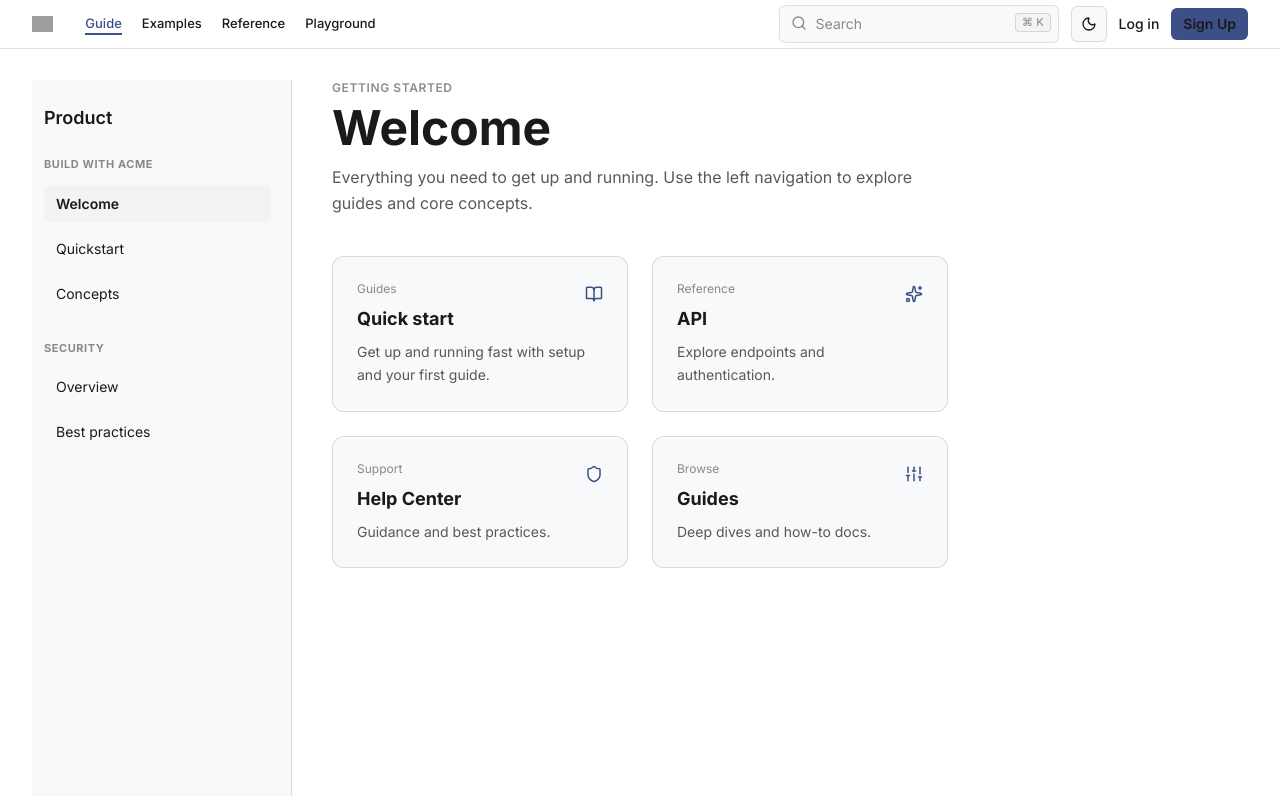
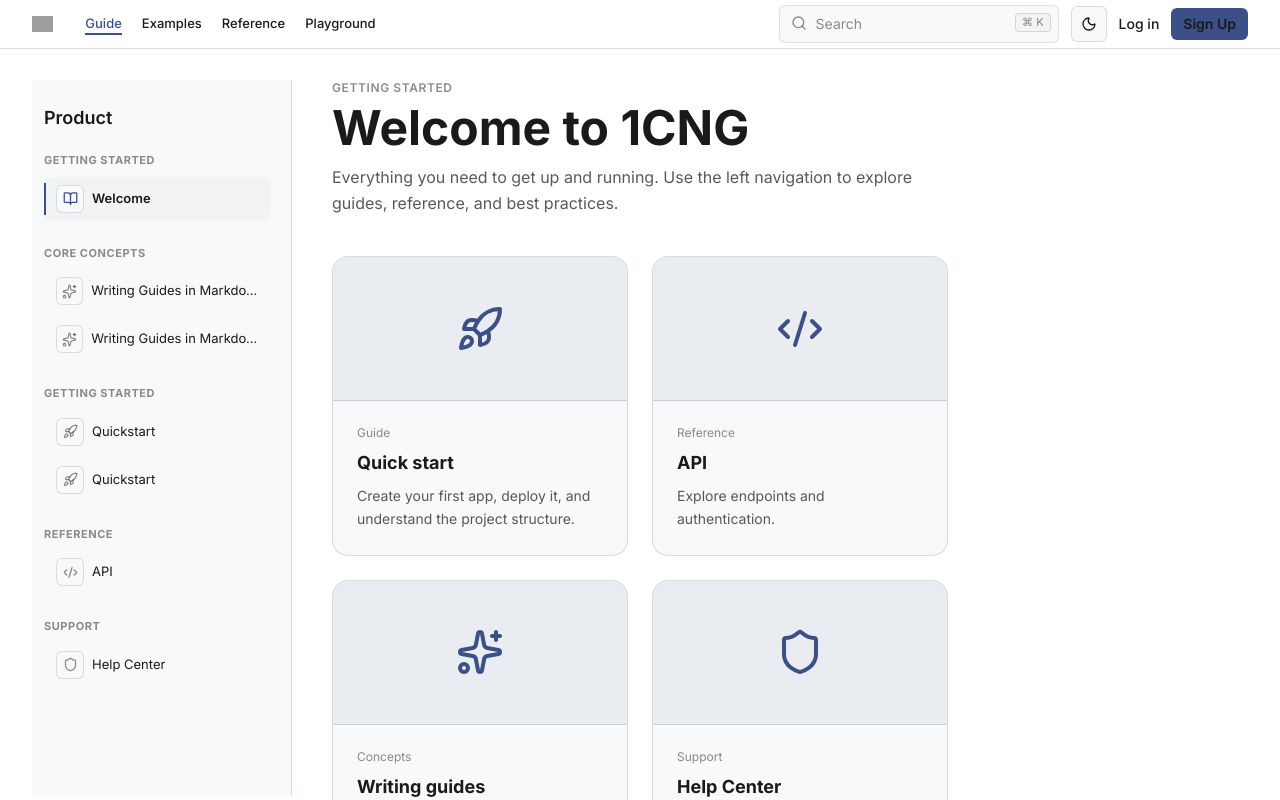
Before and after one commit to lily0ng/my-app, a React (Vite) app: page /docs/guides/product in a window 1280 px wide. Shown: the top 800 px of the page. Built offline with nearby package versions, Linux system fonts and the light colour scheme; grey boxes are pictures that could not be loaded.

Commit message:
update docs

```diff
--- a/src/pages/doc/DocsProductPage.tsx
+++ b/src/pages/doc/DocsProductPage.tsx
@@ -1,17 +1,81 @@
-import { useState } from 'react';
+import { useMemo, useState } from 'react';
 import { Link, useLocation } from 'react-router-dom';
-import { BookOpen, Shield, Sliders, Sparkles } from 'lucide-react';
+import { BookOpen, Code2, Layers, Rocket, Shield, Sparkles, type LucideIcon } from 'lucide-react';
 import { DocsShell } from '../../components/DocsShell';
 
 type SideItem = {
   label: string;
   to?: string;
   indent?: boolean;
+  Icon?: LucideIcon;
 };
 
-type SideGroup = {
+type GuideFrontmatter = {
+  title?: string;
+  description?: string;
+  section?: string;
+  order?: number;
+  indent?: boolean;
+  slug?: string;
+  updated?: string;
+};
+
+type GuidePost = {
+  slug: string;
   title: string;
-  items: SideItem[];
+  description: string;
+  section: string;
+  order: number;
+  indent: boolean;
+  updated: string | undefined;
+};
+
+const slugFromPath = (path: string) => {
+  const file = path.split('/').pop() ?? path;
+  return file.replace(/\.md$/i, '');
+};
+
+const parseFrontmatter = (raw: string): { data: GuideFrontmatter; content: string } => {
+  const trimmed = raw ?? '';
+  if (!trimmed.startsWith('---')) {
+    return { data: {}, content: trimmed };
+  }
+
+  const endIdx = trimmed.indexOf('\n---', 3);
+  if (endIdx === -1) {
+    return { data: {}, content: trimmed };
+  }
+
+  const header = trimmed.slice(3, endIdx).trim();
+  const body = trimmed.slice(endIdx + '\n---'.length).replace(/^\s*\n/, '');
+
+  const data: GuideFrontmatter = {};
+  for (const line of header.split(/\r?\n/)) {
+    const t = line.trim();
+    if (!t || t.startsWith('#')) continue;
+    const idx = t.indexOf(':');
+    if (idx === -1) continue;
+    const key = t.slice(0, idx).trim();
+    let value = t.slice(idx + 1).trim();
+    value = value.replace(/^"|"$/g, '').replace(/^'|'$/g, '');
+
+    if (key === 'order') {
+      const n = Number(value);
+      if (!Number.isNaN(n)) {
+        data.order = n;
+      }
+      continue;
+    }
+
+    if (key === 'title') data.title = value;
+    if (key === 'description') data.description = value;
+    if (key === 'section') data.section = value;
+    if (key === 'indent') data.indent = value === 'true' || value === '1' || value === 'yes';
+    if (key === 'slug') data.slug = value;
+    if (key === 'updated') data.updated = value;
+  }
+
+  return { data, content: body };
 };
 
 export function DocsProductPage() {
@@ -21,52 +85,204 @@ export function DocsProductPage() {
 
   const norm = (p: string) => (p.endsWith('/') ? p.slice(0, -1) : p);
 
-  const groups: SideGroup[] = [
+  const posts = useMemo<GuidePost[]>(() => {
+    const modules = import.meta.glob(['../../POST/guides/*.md', '/src/POST/guides/*.md'], {
+      eager: true,
+      query: '?raw',
+      import: 'default',
+    }) as Record<string, unknown>;
+
+    return Object.entries(modules)
+      .map((entry): GuidePost | null => {
+        const [path, raw] = entry;
+        try {
+          const rawText = typeof raw === 'string' ? raw : '';
+          const parsed = parseFrontmatter(rawText);
+          const data = parsed.data ?? {};
+          const derivedSlug = (data.slug ?? slugFromPath(path)).toString();
+
+          return {
+            slug: derivedSlug,
+            title: (data.title ?? derivedSlug).toString(),
+            description: (data.description ?? '').toString(),
+            section: (data.section ?? 'Getting Started').toString(),
+            order: typeof data.order === 'number' ? data.order : 999,
+            indent: data.indent === true,
+            updated: typeof data.updated === 'string' ? data.updated : undefined,
+          };
+        } catch {
+          return null;
+        }
+      })
+      .filter((p): p is GuidePost => {
+        if (p === null) return false;
+        if (p.title.trim().length === 0) return false;
+        if (p.slug.toLowerCase() === 'readme') return false;
+        return true;
+      })
+      .sort((a, b) => {
+        if (a.section !== b.section) return a.section.localeCompare(b.section);
+        if (a.order !== b.order) return a.order - b.order;
+        return a.title.localeCompare(b.title);
+      });
+  }, []);
+
+  const filteredPosts = useMemo(() => {
+    const q = search.trim().toLowerCase();
+    if (!q) return posts;
+    return posts.filter((p) => {
+      const hay = `${p.title} ${p.description} ${p.section}`.toLowerCase();
+      return hay.includes(q);
+    });
+  }, [posts, search]);
+
+  const sidebarPosts = useMemo(() => {
+    return filteredPosts.filter((p) => p.slug.toLowerCase() !== 'welcome');
+  }, [filteredPosts]);
+
+  const sections = useMemo(() => {
+    const map = new Map<string, GuidePost[]>();
+    for (const p of sidebarPosts) {
+      const arr = map.get(p.section) ?? [];
+      arr.push(p);
+      map.set(p.section, arr);
+    }
+    return Array.from(map.entries()).map(([section, items]) => ({ section, items }));
+  }, [sidebarPosts]);
+
+  const iconForSlug = (slug: string): LucideIcon => {
+    const s = slug.toLowerCase();
+    if (s === 'quickstart') return Rocket;
+    if (s === 'markdown-style') return Sparkles;
+    if (s.includes('concept')) return Layers;
+    return BookOpen;
+  };
+
+  const staticGroups: { title: string; items: SideItem[] }[] = [
     {
-      title: 'Build with Acme',
-      items: [
-        { label: 'Welcome', to: '/docs/guides/product/' },
-        { label: 'Quickstart', to: '/docs/guides/quickstart' },
-        { label: 'Concepts', to: '/docs/guides/markdown-style' },
-      ],
+      title: 'Reference',
+      items: [{ label: 'API', to: '/docs/guides/api/', Icon: Code2 }],
     },
     {
-      title: 'Security',
-      items: [
-        { label: 'Overview', to: '/docs/guides/help-center/' },
-        { label: 'Best practices', to: '/docs/guides/help-center/' },
-      ],
+      title: 'Support',
+      items: [{ label: 'Help Center', to: '/docs/guides/help-center/', Icon: Shield }],
     },
   ];
 
   const sidebar = (
     <div className="pr-2">
-      <div className="pt-2 pb-6">
+      <div className="pt-2 pb-5">
         <div className="text-lg font-semibold text-[color:var(--text-primary)] truncate">Product</div>
       </div>
 
-      <div className="space-y-7 pb-6">
-      {groups.map((g) => (
+      <div className="space-y-6 pb-6">
+        <div>
+          <div className="text-[11px] font-bold text-[color:var(--docs-muted-2)] uppercase tracking-wider mb-2">
+            Getting started
+          </div>
+          <ul className="space-y-1">
+            <li>
+              <Link
+                to="/docs/guides/product/"
+                className={
+                  'group relative flex items-center gap-2 rounded-lg px-3 py-2 text-[13px] transition-colors ' +
+                  (norm(pathname) === norm('/docs/guides/product/')
+                    ? 'bg-[color:var(--docs-panel-2)] text-[color:var(--text-primary)] font-semibold before:absolute before:left-0 before:top-1.5 before:bottom-1.5 before:w-[2px] before:bg-[color:var(--accent)]'
+                    : 'text-[color:var(--docs-muted)] hover:text-[color:var(--text-primary)] hover:bg-[color:var(--docs-panel-2)]')
+                }
+              >
+                <span
+                  className={
+                    'flex h-7 w-7 items-center justify-center rounded-md border border-[color:var(--docs-border)] bg-[color:var(--docs-panel)] ' +
+                    (norm(pathname) === norm('/docs/guides/product/')
+                      ? 'text-[color:var(--accent)]'
+                      : 'text-[color:var(--docs-muted-2)] group-hover:text-[color:var(--accent)]')
+                  }
+                >
+                  <BookOpen size={15} />
+                </span>
+                <span className="truncate">Welcome</span>
+              </Link>
+            </li>
+          </ul>
+        </div>
+
+        {sections.map(({ section, items }) => (
+          <div key={section}>
+            <div className="text-[11px] font-bold text-[color:var(--docs-muted-2)] uppercase tracking-wider mb-2">
+              {section}
+            </div>
+            <ul className="space-y-1">
+              {items.map((p) => {
+                const to = `/docs/guides/${p.slug}`;
+                const active = norm(pathname) === norm(to);
+                const pad = p.indent ? 'pl-8' : '';
+                const Icon = iconForSlug(p.slug);
+                return (
+                  <li key={p.slug}>
+                    <Link
+                      to={to}
+                      className={
+                        'group relative flex items-center gap-2 rounded-lg px-3 py-2 text-[13px] transition-colors ' +
+                        pad +
+                        (active
+                          ? 'bg-[color:var(--docs-panel-2)] text-[color:var(--text-primary)] font-semibold before:absolute before:left-0 before:top-1.5 before:bottom-1.5 before:w-[2px] before:bg-[color:var(--accent)]'
+                          : 'text-[color:var(--docs-muted)] hover:text-[color:var(--text-primary)] hover:bg-[color:var(--docs-panel-2)]')
+                      }
+                    >
+                      <span
+                        className={
+                          'flex h-7 w-7 items-center justify-center rounded-md border border-[color:var(--docs-border)] bg-[color:var(--docs-panel)] ' +
+                          (active
+                            ? 'text-[color:var(--accent)]'
+                            : 'text-[color:var(--docs-muted-2)] group-hover:text-[color:var(--accent)]')
+                        }
+                      >
+                        <Icon size={15} />
+                      </span>
+                      <span className="truncate">{p.title}</span>
+                    </Link>
+                  </li>
+                );
+              })}
+            </ul>
+          </div>
+        ))}
+
+        {staticGroups.map((g) => (
           <div key={g.title}>
-          <div className="text-[11px] font-bold text-[color:var(--docs-muted-2)] uppercase tracking-wider mb-3">
+            <div className="text-[11px] font-bold text-[color:var(--docs-muted-2)] uppercase tracking-wider mb-2">
               {g.title}
             </div>
-          <ul className="space-y-2">
+            <ul className="space-y-1">
               {g.items.map((it) => {
                 const active = it.to ? norm(pathname) === norm(it.to) : false;
+                const Icon = it.Icon;
                 return (
                   <li key={it.label}>
                     {it.to ? (
                       <Link
                         to={it.to}
                         className={
-                        'block rounded-md px-3 py-2 text-[14px] transition-colors ' +
+                          'group relative flex items-center gap-2 rounded-lg px-3 py-2 text-[13px] transition-colors ' +
                           (active
-                          ? 'bg-[color:var(--docs-panel-2)] text-[color:var(--text-primary)] font-semibold'
+                            ? 'bg-[color:var(--docs-panel-2)] text-[color:var(--text-primary)] font-semibold before:absolute before:left-0 before:top-1.5 before:bottom-1.5 before:w-[2px] before:bg-[color:var(--accent)]'
                             : 'text-[color:var(--docs-muted)] hover:text-[color:var(--text-primary)] hover:bg-[color:var(--docs-panel-2)]')
                         }
                       >
-                      {it.label}
+                        {Icon ? (
+                          <span
+                            className={
+                              'flex h-7 w-7 items-center justify-center rounded-md border border-[color:var(--docs-border)] bg-[color:var(--docs-panel)] ' +
+                              (active
+                                ? 'text-[color:var(--accent)]'
+                                : 'text-[color:var(--docs-muted-2)] group-hover:text-[color:var(--accent)]')
+                            }
+                          >
+                            <Icon size={15} />
+                          </span>
+                        ) : null}
+                        <span className="truncate">{it.label}</span>
                       </Link>
                     ) : (
                       <div className="px-3 py-2 text-[color:var(--docs-muted)]">{it.label}</div>
@@ -96,74 +312,78 @@ export function DocsProductPage() {
     >
       <div>
         <div className="mb-10">
-          <div className="text-xs font-semibold text-[color:var(--docs-muted-2)] uppercase tracking-wider">Getting Started</div>
-          <h1 className="text-4xl md:text-5xl font-bold mt-2 text-[color:var(--text-primary)]">Welcome</h1>
+          <div className="text-xs font-semibold text-[color:var(--docs-muted-2)] uppercase tracking-wider">Getting started</div>
+          <h1 className="text-4xl md:text-5xl font-bold mt-2 text-[color:var(--text-primary)]">Welcome to 1CNG</h1>
           <p className="text-[color:var(--docs-muted)] mt-3 max-w-2xl leading-relaxed">
-            Everything you need to get up and running. Use the left navigation to explore guides and core concepts.
+            Everything you need to get up and running. Use the left navigation to explore guides, reference, and best practices.
           </p>
         </div>
 
         <div className="grid grid-cols-1 sm:grid-cols-2 gap-6">
           <Link
             to="/docs/guides/quickstart"
-            className="group rounded-xl border border-[color:var(--docs-border)] bg-[color:var(--docs-panel)] p-6 hover:bg-[color:var(--docs-panel-2)] transition-colors"
+            className="group rounded-2xl border border-[color:var(--docs-border)] bg-[color:var(--docs-panel)] overflow-hidden hover:bg-[color:var(--docs-panel-2)] transition-colors"
           >
-            <div className="flex items-start justify-between gap-4">
-              <div>
-                <div className="text-xs text-[color:var(--docs-muted-2)] mb-2">Guides</div>
+            <div className="h-36 bg-[rgba(var(--accent-rgb),0.08)] border-b border-[color:var(--docs-border)] flex items-center justify-center">
+              <Rocket size={48} className="text-[color:var(--accent)]" />
+            </div>
+            <div className="p-6">
+              <div className="text-xs text-[color:var(--docs-muted-2)] mb-2">Guide</div>
               <div className="text-lg font-bold mb-2 text-[color:var(--text-primary)] group-hover:text-[color:var(--accent)] transition-colors">
                 Quick start
               </div>
+              <p className="text-sm text-[color:var(--docs-muted)] leading-relaxed">
+                Create your first app, deploy it, and understand the project structure.
+              </p>
             </div>
-              <BookOpen size={18} className="text-[color:var(--accent)] mt-1 shrink-0" />
-            </div>
-            <p className="text-sm text-[color:var(--docs-muted)] leading-relaxed">
-              Get up and running fast with setup and your first guide.
-            </p>
           </Link>
 
           <Link
             to="/docs/guides/api/"
-            className="group rounded-xl border border-[color:var(--docs-border)] bg-[color:var(--docs-panel)] p-6 hover:bg-[color:var(--docs-panel-2)] transition-colors"
+            className="group rounded-2xl border border-[color:var(--docs-border)] bg-[color:var(--docs-panel)] overflow-hidden hover:bg-[color:var(--docs-panel-2)] transition-colors"
           >
-            <div className="flex items-start justify-between gap-4">
-              <div>
+            <div className="h-36 bg-[rgba(var(--accent-rgb),0.08)] border-b border-[color:var(--docs-border)] flex items-center justify-center">
+              <Code2 size={48} className="text-[color:var(--accent)]" />
+            </div>
+            <div className="p-6">
               <div className="text-xs text-[color:var(--docs-muted-2)] mb-2">Reference</div>
               <div className="text-lg font-bold mb-2 text-[color:var(--text-primary)] group-hover:text-[color:var(--accent)] transition-colors">API</div>
+              <p className="text-sm text-[color:var(--docs-muted)] leading-relaxed">Explore endpoints and authentication.</p>
             </div>
-              <Sparkles size={18} className="text-[color:var(--accent)] mt-1 shrink-0" />
+          </Link>
+
+          <Link
+            to="/docs/guides/markdown-style"
+            className="group rounded-2xl border border-[color:var(--docs-border)] bg-[color:var(--docs-panel)] overflow-hidden hover:bg-[color:var(--docs-panel-2)] transition-colors"
+          >
+            <div className="h-36 bg-[rgba(var(--accent-rgb),0.08)] border-b border-[color:var(--docs-border)] flex items-center justify-center">
+              <Sparkles size={48} className="text-[color:var(--accent)]" />
             </div>
-            <p className="text-sm text-[color:var(--docs-muted)] leading-relaxed">Explore endpoints and authentication.</p>
+            <div className="p-6">
+              <div className="text-xs text-[color:var(--docs-muted-2)] mb-2">Concepts</div>
+              <div className="text-lg font-bold mb-2 text-[color:var(--text-primary)] group-hover:text-[color:var(--accent)] transition-colors">
+                Writing guides
+              </div>
+              <p className="text-sm text-[color:var(--docs-muted)] leading-relaxed">
+                Frontmatter, code blocks, tables, and best practices for clean docs.
+              </p>
+            </div>
           </Link>
 
           <Link
             to="/docs/guides/help-center/"
-            className="group rounded-xl border border-[color:var(--docs-border)] bg-[color:var(--docs-panel)] p-6 hover:bg-[color:var(--docs-panel-2)] transition-colors"
+            className="group rounded-2xl border border-[color:var(--docs-border)] bg-[color:var(--docs-panel)] overflow-hidden hover:bg-[color:var(--docs-panel-2)] transition-colors"
           >
-            <div className="flex items-start justify-between gap-4">
-              <div>
+            <div className="h-36 bg-[rgba(var(--accent-rgb),0.08)] border-b border-[color:var(--docs-border)] flex items-center justify-center">
+              <Shield size={48} className="text-[color:var(--accent)]" />
+            </div>
+            <div className="p-6">
               <div className="text-xs text-[color:var(--docs-muted-2)] mb-2">Support</div>
               <div className="text-lg font-bold mb-2 text-[color:var(--text-primary)] group-hover:text-[color:var(--accent)] transition-colors">
                 Help Center
               </div>
+              <p className="text-sm text-[color:var(--docs-muted)] leading-relaxed">Guidance, FAQs, and best practices.</p>
             </div>
-              <Shield size={18} className="text-[color:var(--accent)] mt-1 shrink-0" />
-            </div>
-            <p className="text-sm text-[color:var(--docs-muted)] leading-relaxed">Guidance and best practices.</p>
-          </Link>
-
-          <Link
-            to="/docs/guides"
-            className="group rounded-xl border border-[color:var(--docs-border)] bg-[color:var(--docs-panel)] p-6 hover:bg-[color:var(--docs-panel-2)] transition-colors"
-          >
-            <div className="flex items-start justify-between gap-4">
-              <div>
-                <div className="text-xs text-[color:var(--docs-muted-2)] mb-2">Browse</div>
-                <div className="text-lg font-bold mb-2 text-[color:var(--text-primary)] group-hover:text-[color:var(--accent)] transition-colors">Guides</div>
-              </div>
-              <Sliders size={18} className="text-[color:var(--accent)] mt-1 shrink-0" />
-            </div>
-            <p className="text-sm text-[color:var(--docs-muted)] leading-relaxed">Deep dives and how-to docs.</p>
           </Link>
         </div>
       </div>
```
Lines whose indentation alone changed are shown as unchanged.
